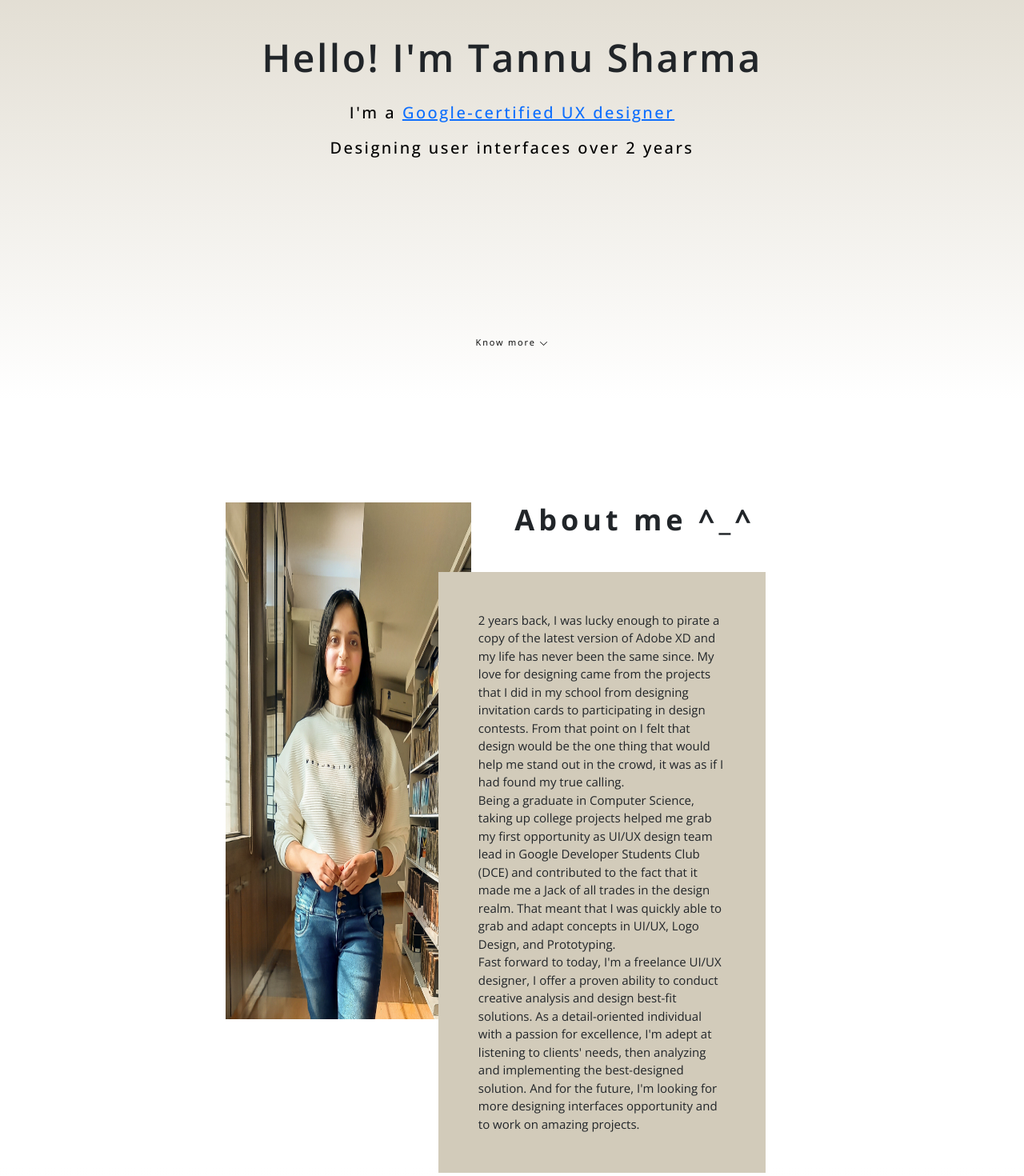
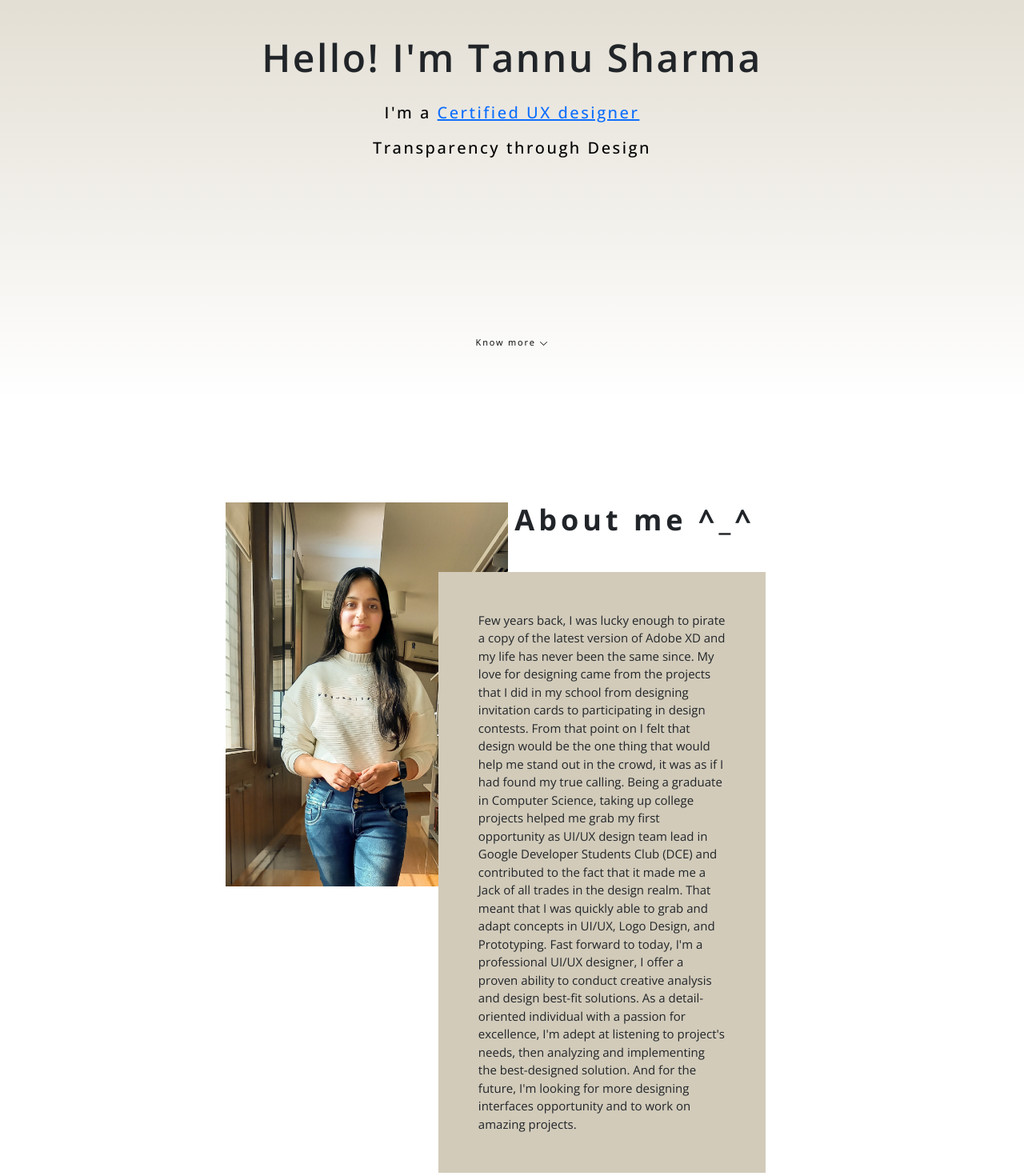
Before and after one commit to prerna-gupta02/tport, a React (Create React App) app: page / in a window 1280 px wide. Shown: the part 300-1770 px from the top of the page at 80% size. Built offline with nearby package versions, Linux system fonts and the light colour scheme.

Commit message:
committed

```diff
--- a/src/components/home/Home.css
+++ b/src/components/home/Home.css
@@ -46,8 +46,8 @@
     width: 30%;
 }
 .about-section .mypic img{
-    width: 100%;
-    height: 80%;
+    width: 115%;
+    /* height: 80%; */
     transition: border-radius 0.2s ease-in;
 }
 .about-section .mypic img:hover{
--- a/src/components/home/Home.js
+++ b/src/components/home/Home.js
@@ -21,8 +21,8 @@ export default function Home() {
             <Header />
             <div className='landing-text'>
                 <h1><span>Hello! I'm</span> Tannu Sharma</h1>
-                <h3>I'm a <a href='https://www.coursera.org/account/accomplishments/verify/RHHVDGLX43EF?utm_source=link&utm_medium=certificate&utm_content=cert_image&utm_campaign=sharing_cta&utm_product=course' target='_blank'>Google-certified UX designer</a></h3>
-                <h3>Designing user interfaces over 2 years</h3>
+                <h3>I'm a <a href='https://www.coursera.org/account/accomplishments/verify/RHHVDGLX43EF?utm_source=link&utm_medium=certificate&utm_content=cert_image&utm_campaign=sharing_cta&utm_product=course' target='_blank'>Certified UX designer</a></h3>
+                <h3>Transparency through Design</h3>
             </div>
             <div className='know-link'>
                 <a href="#about">Know more <BsChevronDown /></a>
@@ -35,7 +35,12 @@ export default function Home() {
           <div className='about-content'>
             <h1 onMouseEnter={handleMouseEnter} onMouseLeave={handleMouseLeave}>About me ^_<span>{hoveredEye}</span></h1>
             <div className='about-content-text'>
-            <p>2 years back, I was lucky enough to pirate a copy of the latest version of Adobe XD and my life has never been the same since. My love for designing came from the projects that I did in my school from designing invitation cards to participating in design contests. From that point on I felt that design would be the one thing that would help me stand out in the crowd, it was as if I had found my true calling.</p><p> Being a graduate in Computer Science, taking up college projects helped me grab my first opportunity as UI/UX design team lead in Google Developer Students Club (DCE) and contributed to the fact that it made me a Jack of all trades in the design realm. That meant that I was quickly able to grab and adapt concepts in UI/UX, Logo Design, and Prototyping.</p><p> Fast forward to today, I'm a freelance UI/UX designer, I offer a proven ability to conduct creative analysis and design best-fit solutions. As a detail-oriented individual with a passion for excellence, I'm adept at listening to clients' needs, then analyzing and implementing the best-designed solution. And for the future, I'm looking for more designing interfaces opportunity and to work on amazing projects.</p>
+            <p>Few years back, I was lucky enough to pirate a copy of the latest version of Adobe XD and my life has never been the same since. My love for designing came from the projects that I did in my school from designing invitation cards to participating in design contests. From that point on I felt that design would be the one thing that would help me stand out in the crowd, it was as if I had found my true calling.
+
+Being a graduate in Computer Science, taking up college projects helped me grab my first opportunity as UI/UX design team lead in Google Developer Students Club (DCE) and contributed to the fact that it made me a Jack of all trades in the design realm. That meant that I was quickly able to grab and adapt concepts in UI/UX, Logo Design, and Prototyping.
+
+Fast forward to today, I'm a professional UI/UX designer, I offer a proven ability to conduct creative analysis and design best-fit solutions. As a detail-oriented individual with a passion for excellence, I'm adept at listening to project's needs, then analyzing and implementing the best-designed solution. And for the future, I'm looking for more designing interfaces opportunity and to work on amazing projects.
+</p>
             </div>
           </div>
         </div>
--- a/src/components/projects/Projects.js
+++ b/src/components/projects/Projects.js
@@ -20,17 +20,17 @@ export default function Projects() {
                     <p>SAHAY - A helping hand app</p>
                 </div>
                 <div>
-                    <a href=''><img src={highrfive} /></a>
+                    <a href='https://www.behance.net/gallery/138397887/High-Five-Website'><img src={highrfive} /></a>
                     <p>High Five - A hackathon</p><p>organizing website</p>
                 </div>
             </div>
             <div className='project-section d-flex justify-content-between'>
                 <div className='d-flex align-items-center justify-content-center flex-column'>
-                    <a href=''><img src={dylansCoffee} /></a>
+                    <a href='https://www.behance.net/gallery/127795727/Dylans-Coffee-Logo'><img src={dylansCoffee} /></a>
                     <p>Dylan's Coffee Logo</p>
                 </div>
                 <div>
-                    <a href=''><img src={pitchm} /></a>
+                    <a href='https://www.behance.net/gallery/127795283/Pitch-Music-Logo'><img src={pitchm} /></a>
                     <p>Pitch Music Logo</p>
                 </div>
             </div>
--- a/src/components/resume/Resume.js
+++ b/src/components/resume/Resume.js
@@ -12,6 +12,7 @@ import { FaLinkedinIn, FaGithub, FaBehance } from 'react-icons/fa';
 import { SiGmail } from 'react-icons/si';
 import { Link } from 'react-router-dom'
 import Xciteducationlogo from '../../assets/Xciteducationlogo.png'
+import MatrialLibraryLogo from '../../assets/Material Library.png'
 
 export default function Resume() {
   return (
@@ -20,15 +21,23 @@ export default function Resume() {
         <div className='resume'>
           <div className='com-r about'>
             <h1>About me</h1>
-            <p>Hi, I'm Tannu. I'm a versatile User Experience Designer based in Gurugram, India. As a freelance UI/UX designer, I have a proven ability to conduct creative analysis and design best-fit solutions. As a detail-oriented individual with a passion for excellence, I'm adept at listening to clients' needs, then analyzing and implementing the best-designed solution.</p>
+            <p style={{fontWeight: 'bold'}}>Hi, I'm Tannu. I'm a flexible User Experience Designer based in Gurugram, India. As a UI/UX designer, I have a proven ability to conduct creative analysis and design best-fit solutions. As a detail-oriented individual with a passion for excellence, I'm adept at listening to project's needs, then analyzing and implementing the best-designed solution.</p>
           </div>
           <div className='com-r experience'>
             <h1>Experience</h1>
             <div className='d-flex exp-div'>
+              <img style={{height: '84px'}} src={MatrialLibraryLogo}/>
+              <div style={{marginLeft: '18px'}}>
+                <h3>UI/UX Designer</h3>
+                <p>Material Library | Oct 2022 - Present</p>
+                <p>Producing high-quality UX design solutions through wireframes, visual and graphic designs, flow diagrams, storyboards, site maps, and prototypes.</p>
+              </div>
+            </div>
+            <div className='d-flex exp-div'>
               <img src={Xciteducationlogo}/>
               <div style={{marginLeft: '18px'}}>
                 <h3>Product Designer</h3>
-                <p>Xciteducation Worldwide | Sept 2022 - Present</p>
+                <p>Xciteducation Worldwide | Sept 2022 - Nov 2022 • 3 mos</p>
                 <p>Worked on designing websites, prototyping, wireframing and user research.</p>
               </div>
             </div>
@@ -96,6 +105,7 @@ export default function Resume() {
                 <p>Illustrator</p>
                 <p>Photoshop</p>
                 <p>HTML & CSS</p>
+                <p>Python</p>
               </div>
               <div className='soft-skills'>
                 <h3>Soft Skills</h3>
@@ -109,7 +119,7 @@ export default function Resume() {
           </div>
         </div>
         <div className='footer-bttn'>
-            <a href={require("../../assets/Tannu's Resume.pdf")} download="Tannu_Portfolio" className='down-btn'>Download</a>
+            <a href={require("../../assets/Tannu Sharma (22165).pdf")} download="Tannu_Portfolio" className='down-btn'>Download</a>
             <div className='icons d-flex align-items-center'>
               <a href='mailto:tannu.sharma470@gmail.com'><SiGmail /></a>
               <a href='https://www.linkedin.com/in/tannu-sharma-38ab521a9' target='/blank'><FaLinkedinIn /></a>
```
Also changed, not shown: src/assets/Material Library.png (added), 1 other file (tests, documents, lock files or other folders).
